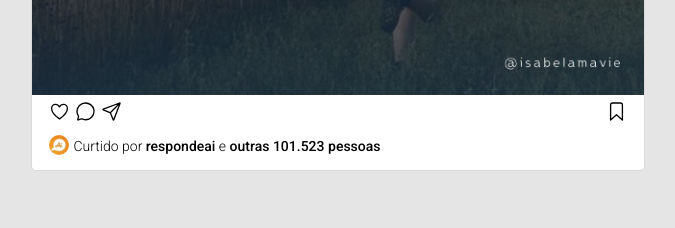
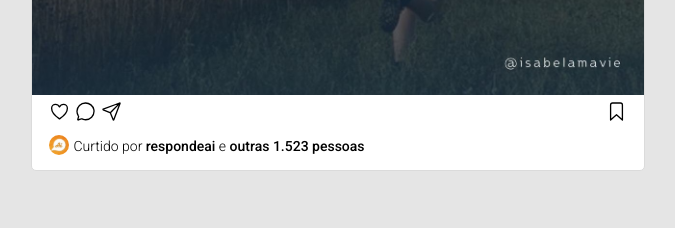
Before and after one commit to bvv94/projeto7-instagramreact-T09, a React (Create React App) app: page / in a window 1280 px wide. Shown: the part 800-1028 px from the top of the page, without its empty margins (142-817 px from the left). Built offline with nearby package versions, Linux system fonts and the light colour scheme.

Commit message:
add condição nome vazio de usuario

```diff
--- a/src/Components/Posts.js
+++ b/src/Components/Posts.js
@@ -23,7 +23,7 @@ function Post(props) {
 
     const click = 1;
     const [salvar, setSalvar] = React.useState(<ion-icon name="bookmark-outline"></ion-icon>);
-    const [curtida, setCurtida] = React.useState(101.523);
+    const [curtida, setCurtida] = React.useState(1.523);
     const [heart, setHeart] = React.useState(<ion-icon name="heart-outline" onClick={curtir}></ion-icon>)
 
     function salve() {
--- a/src/Components/Usuario.js
+++ b/src/Components/Usuario.js
@@ -7,7 +7,10 @@ const [img, setImg] = React.useState("./assets/catanacomics.svg");
 // let imgperfil = "https://img1.gratispng.com/20180401/goe/kisspng-user-profile-computer-icons-profile-5ac09244d91906.2547020615225697968892.jpg";
 
     function novoNome() {
-        setNome (prompt("Informe o novo nome: "));
+        const nome = prompt("Informe o novo nome: ");
+        if (nome){
+            setNome (nome);
+        }
     }
 
     function novaImagem() {
```
